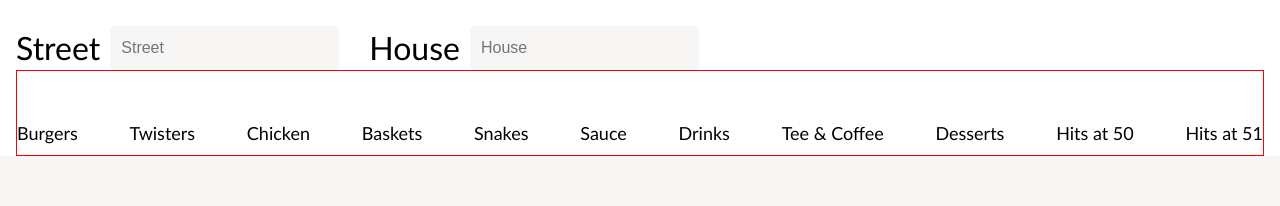
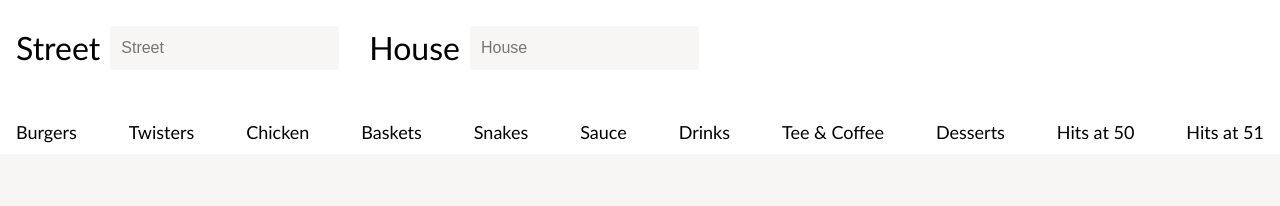
Before and after one commit to aivan3d66/food-shop, a React (Create React App) app: page / in a window 1280 px wide. Shown: the part 212-418 px from the top of the page. Built offline with nearby package versions, Linux system fonts and the light colour scheme.

Commit message:
add Filters styles

```diff
--- a/src/components/UI/Filter/component.js
+++ b/src/components/UI/Filter/component.js
@@ -11,7 +11,6 @@ export const FilterWrapper = styled.div`
   min-height: 40px;
   margin: 0 auto;
   font-size: 16px;
-  border: 1px solid red;
 
   ul {
     display: flex;
@@ -20,5 +19,9 @@ export const FilterWrapper = styled.div`
     padding: 10px 0;
     font-size: 18px;
     line-height: 24px;
+
+    li {
+      cursor: pointer;
+    }
   }
 `
--- a/src/components/UI/Filter/index.tsx
+++ b/src/components/UI/Filter/index.tsx
@@ -1,7 +1,9 @@
 import { Filter, FilterWrapper } from './component'
+import { useAppSelector } from '../../../utils/helpers'
 
 
 export default () => {
+    const { filter } = useAppSelector((state) => state.testReducer)
     const filters: Array<string> = ['Burgers', 'Twisters', 'Chicken', 'Baskets', 'Snakes', 'Sauce', 'Drinks', 'Tee & Coffee', 'Desserts', 'Hits at 50', 'Hits at 51']
 
     return (
@@ -10,7 +12,7 @@ export default () => {
                 <ul>
                     {
                         filters.map(m => {
-                            return <li>{m}</li>
+                            return <li >{m}</li>
                         })
                     }
                 </ul>
```
